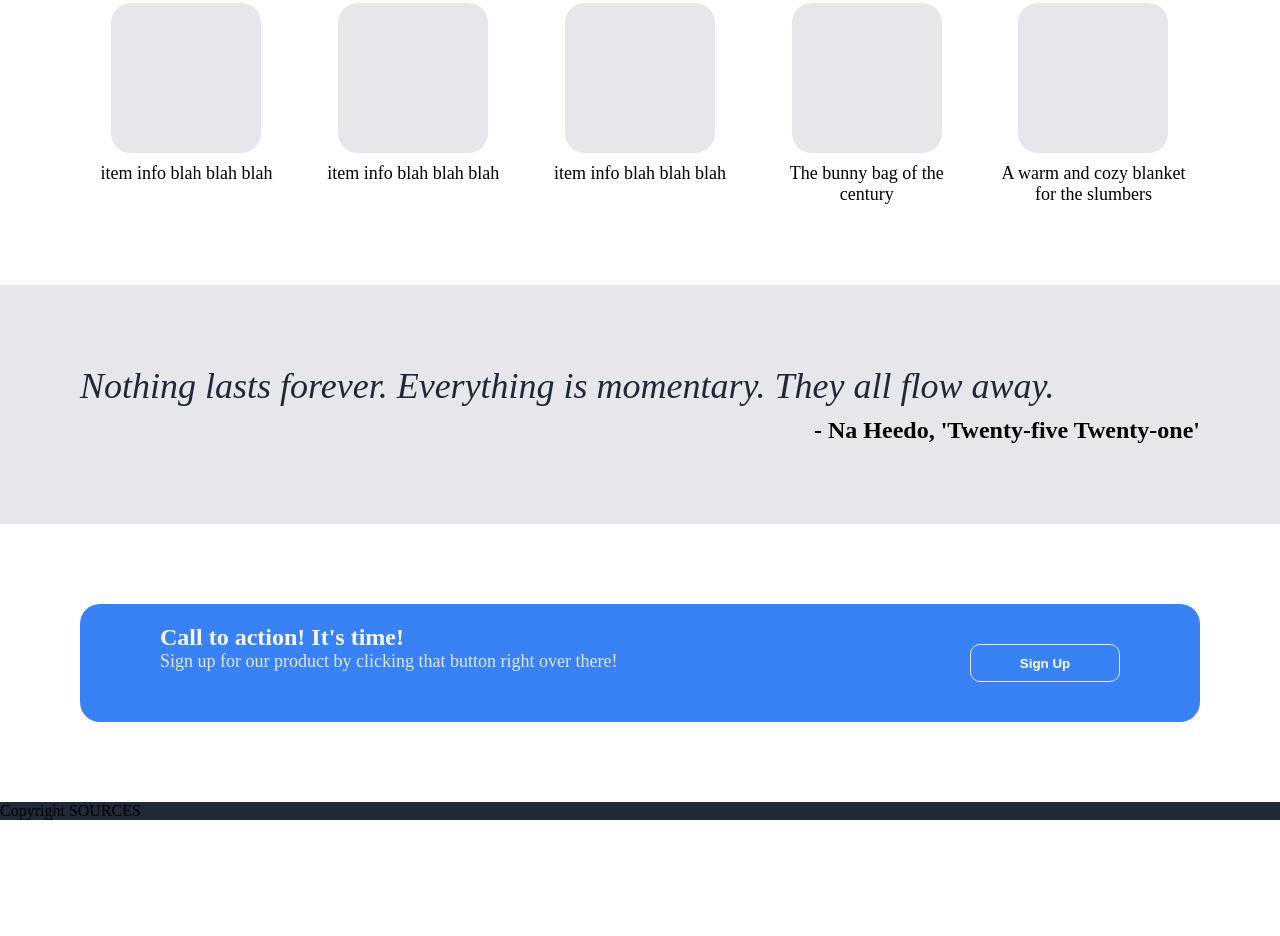
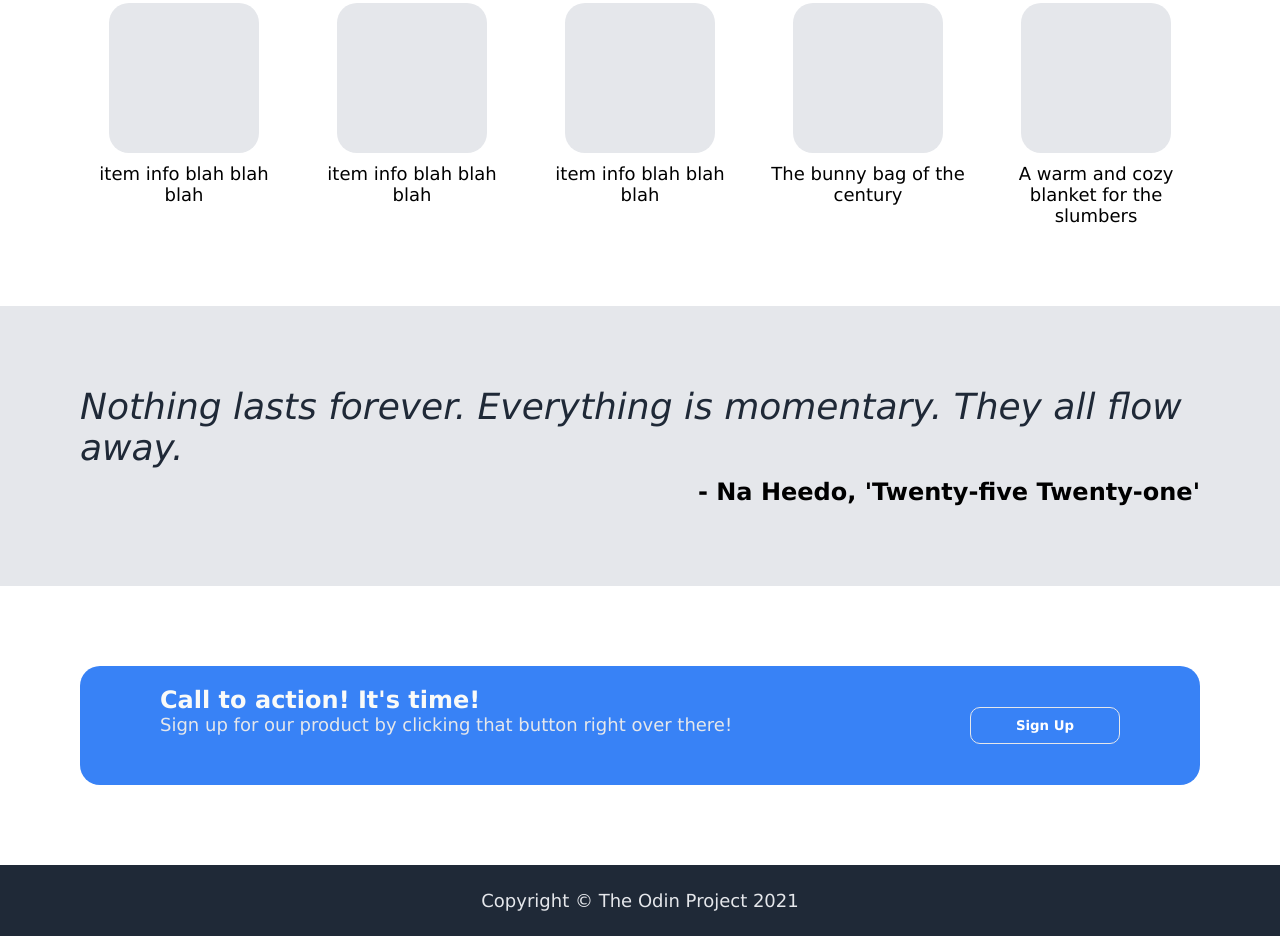
Before and after one commit to seiryvn/landing-page, a plain HTML site: page index.html in a window 1280 px wide. Shown: the part 560-1496 px from the top of the page. Before the commit the page ends 1380 px from the top, so only its background shows below. Drawn offline with Linux system fonts and the light colour scheme.

Commit message:
Finished footer section.

```diff
--- a/index.html
+++ b/index.html
@@ -77,8 +77,6 @@
       </div>
     </div>
 
-    <div class="footer">
-      <div>Copyright SOURCES</div>
-    </div>
+    <div class="footer">Copyright © The Odin Project 2021</div>
   </body>
 </html>
--- a/stylesheet.css
+++ b/stylesheet.css
@@ -48,6 +48,12 @@ body {
 }
 .footer {
     background-color: #1F2937;
+    padding: 25px;
+    color: #E5E7EB;
+    font-size: 18px;
+    display: flex;
+    justify-content: center;
+    align-items: center;
 }
 
 .header {
@@ -154,3 +160,7 @@ button.call-for-action {
     align-items: center;
     border-radius: 20px;
 }
+
+* {
+    font-family:'Lucida Sans Unicode', 'Lucida Grande', 'Lucida Sans', Arial, sans-serif;
+}
```
